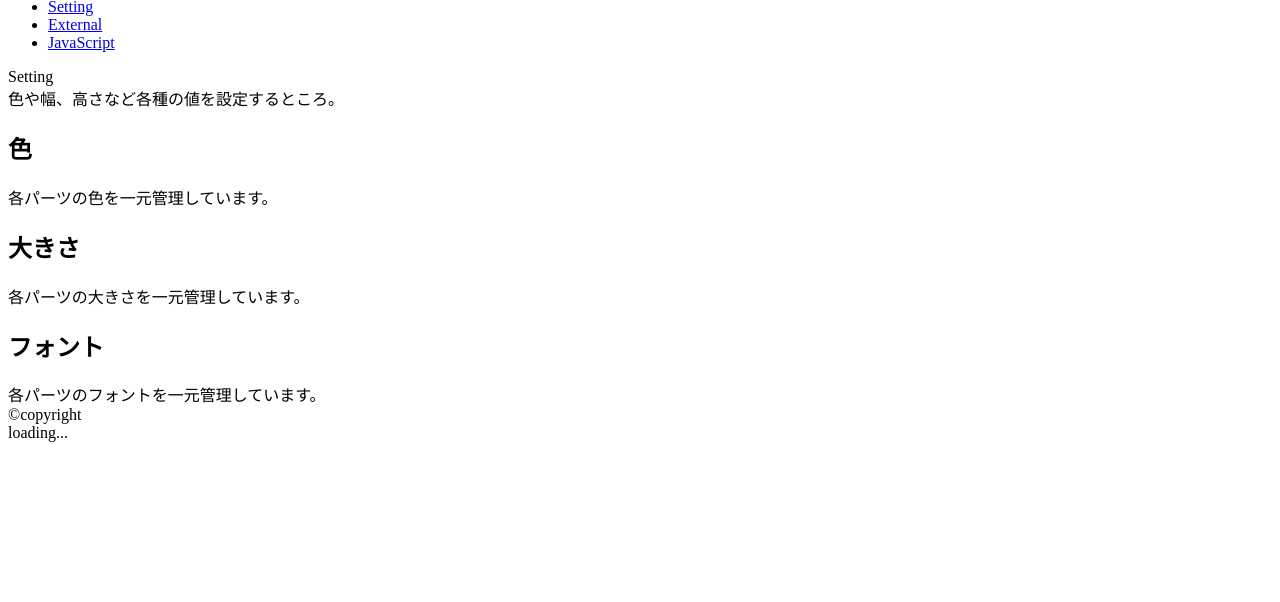
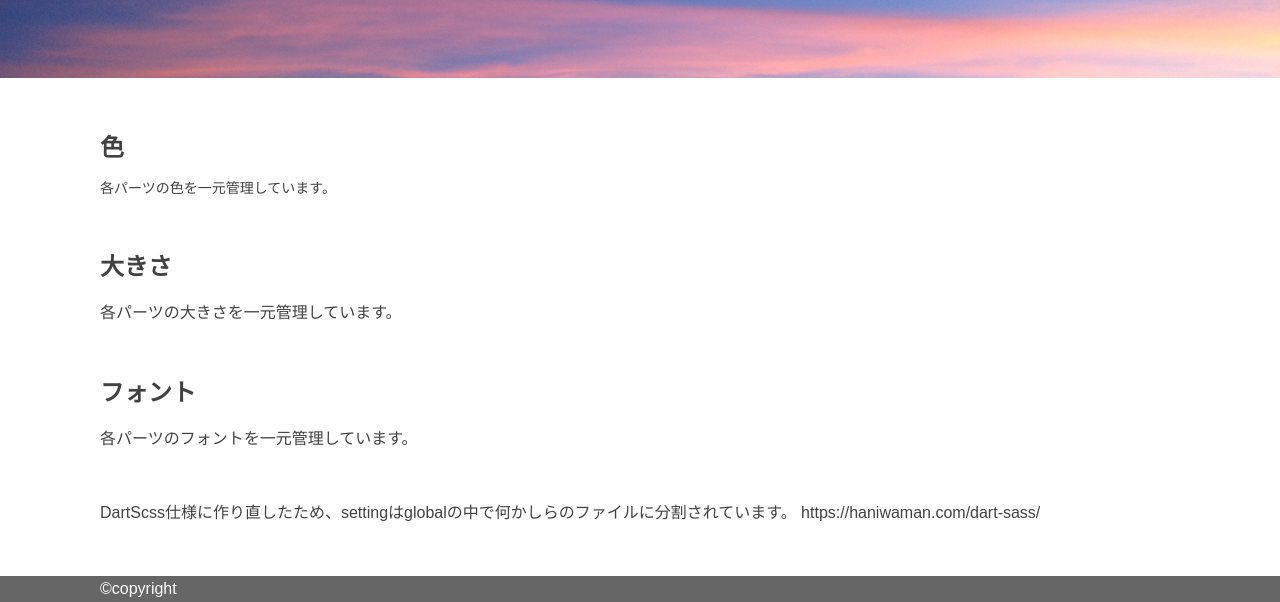
Before and after one commit to mm-workO/template, a plain HTML site: page setting/index.html in a window 1280 px wide. Shown: the part 222-824 px from the top of the page. Before the commit the page ends 800 px from the top, so only its background shows below. Drawn offline with nearby package versions, Linux system fonts and the light colour scheme.

Commit message:
📝 全ページdartscss化完了

```diff
--- a/external/index.html
+++ b/external/index.html
@@ -13,7 +13,7 @@
       rel="stylesheet"
       href="../src/lib/highlight/tomorrow-night-eighties.css"
     />
-    <link rel="stylesheet" href="../src/css/style.min-var=1.0.0.css" />
+    <link rel="stylesheet" href="../src/css/style.css" />
     <link
       rel="icon"
       href="https://haniwaman.com/template/src/img/common/favicon.ico"
@@ -120,6 +120,10 @@
             </ul>
           </div>
         </section>
+        <section>
+          DLしたファイルにはフォルダは用意されていない気がする
+          https://haniwaman.com/flocss/
+        </section>
       </div>
     </main>
 
--- a/setting/index.html
+++ b/setting/index.html
@@ -13,7 +13,7 @@
       rel="stylesheet"
       href="../src/lib/highlight/tomorrow-night-eighties.css"
     />
-    <link rel="stylesheet" href="../src/css/style.min-var=1.0.0.css" />
+    <link rel="stylesheet" href="../src/css/style.css" />
     <link
       rel="icon"
       href="https://haniwaman.com/template/src/img/common/favicon.ico"
@@ -99,6 +99,10 @@
           <p class="e-introduction"></p>
           各パーツのフォントを一元管理しています。
         </section>
+        <section>
+          DartScss仕様に作り直したため、settingはglobalの中で何かしらのファイルに分割されています。
+          https://haniwaman.com/dart-sass/
+        </section>
       </div>
     </main>
 
--- a/src/sass/component/_checkbox.scss
+++ b/src/sass/component/_checkbox.scss
@@ -1,4 +1,5 @@
+@use "../foundation/extend";
+
 .c-checkbox {
-
-	@extend %checkbox;
+  @extend %checkbox;
 }
--- a/src/sass/component/_index.scss
+++ b/src/sass/component/_index.scss
@@ -1,8 +1,7 @@
-@use "../global" as global;
+// @use "../global" as global;
 // @use "../foundation/extend";
 // @import的にsettingやfunctionで定義した変数を使いたい場合
 @use "loading";
-
 @use "mainvisual";
 @use "heading";
 @use "navigation";
@@ -27,4 +26,6 @@
 @use "file";
 @use "accordion";
 @use "pagenation";
+
+@use "checkbox";
 // 変数を祖先のファイルまで使わせる予定がないであろうcomponentとかprojectとかは、@useでまとめていいと思います。
--- a/src/sass/foundation/_index.scss
+++ b/src/sass/foundation/_index.scss
@@ -1,4 +1,4 @@
-@use "../global" as global;
+// @use "../global" as global;
 // @import的にsettingやfunctionで定義した変数を使いたい場合
 @forward "extend";
 @forward "base";
--- a/src/sass/layout/_index.scss
+++ b/src/sass/layout/_index.scss
@@ -1,4 +1,4 @@
-@use "../global" as global;
+// @use "../global" as global;
 // @import的にsettingやfunctionで定義した変数を使いたい場合
 @forward "container";
 @forward "footer";
--- a/src/sass/project/_index.scss
+++ b/src/sass/project/_index.scss
@@ -1,3 +1,3 @@
-@use "../global" as global;
+// @use "../global" as global;
 // @import的にsettingやfunctionで定義した変数を使いたい場合
 @forward "toriaezu";
```
Also changed, not shown: javascript/index.html (+1 -1 lines), svg/index.html (+1 -1 lines), src/css/style.css, src/css/style.min.css, 1 other file.
